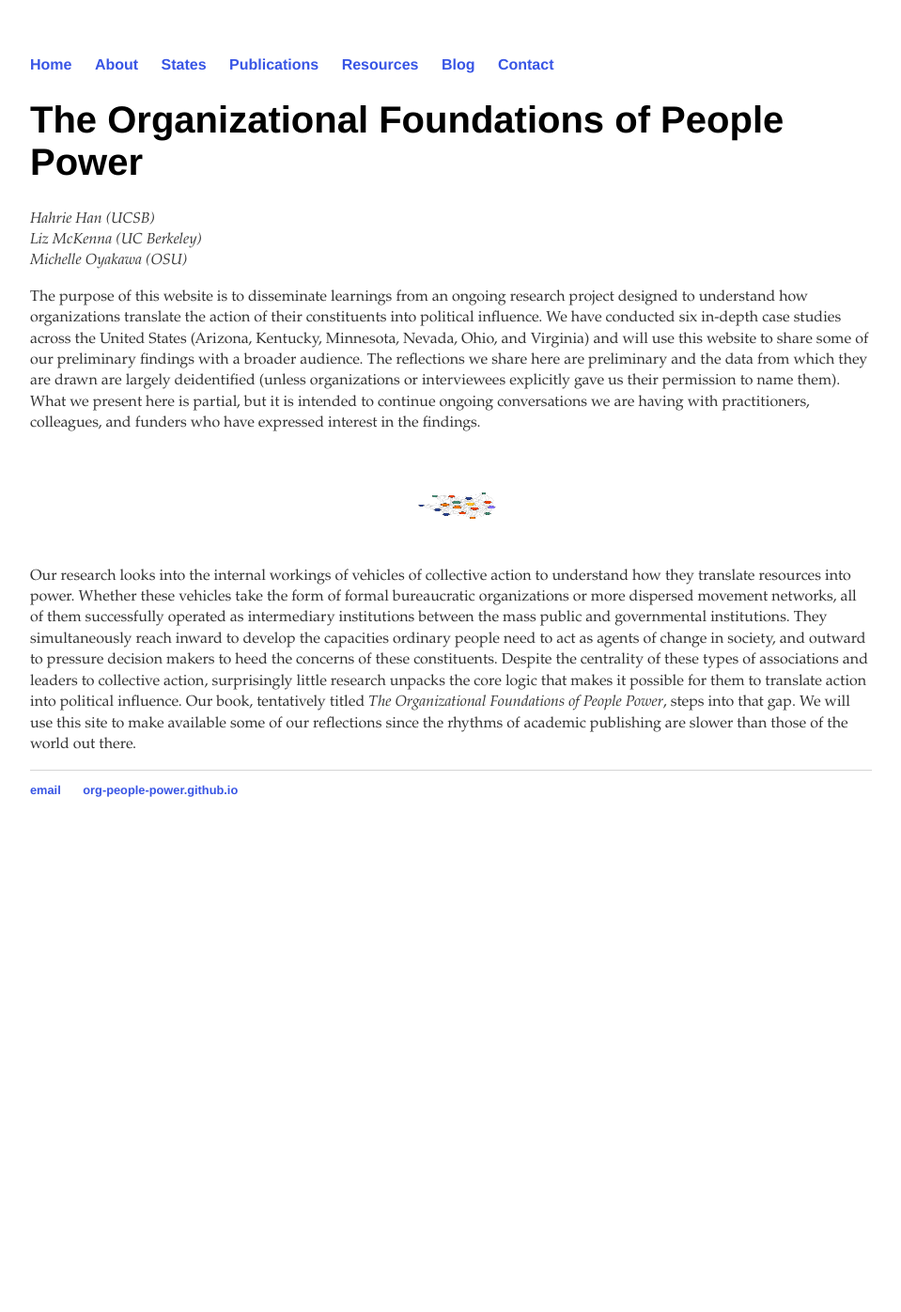
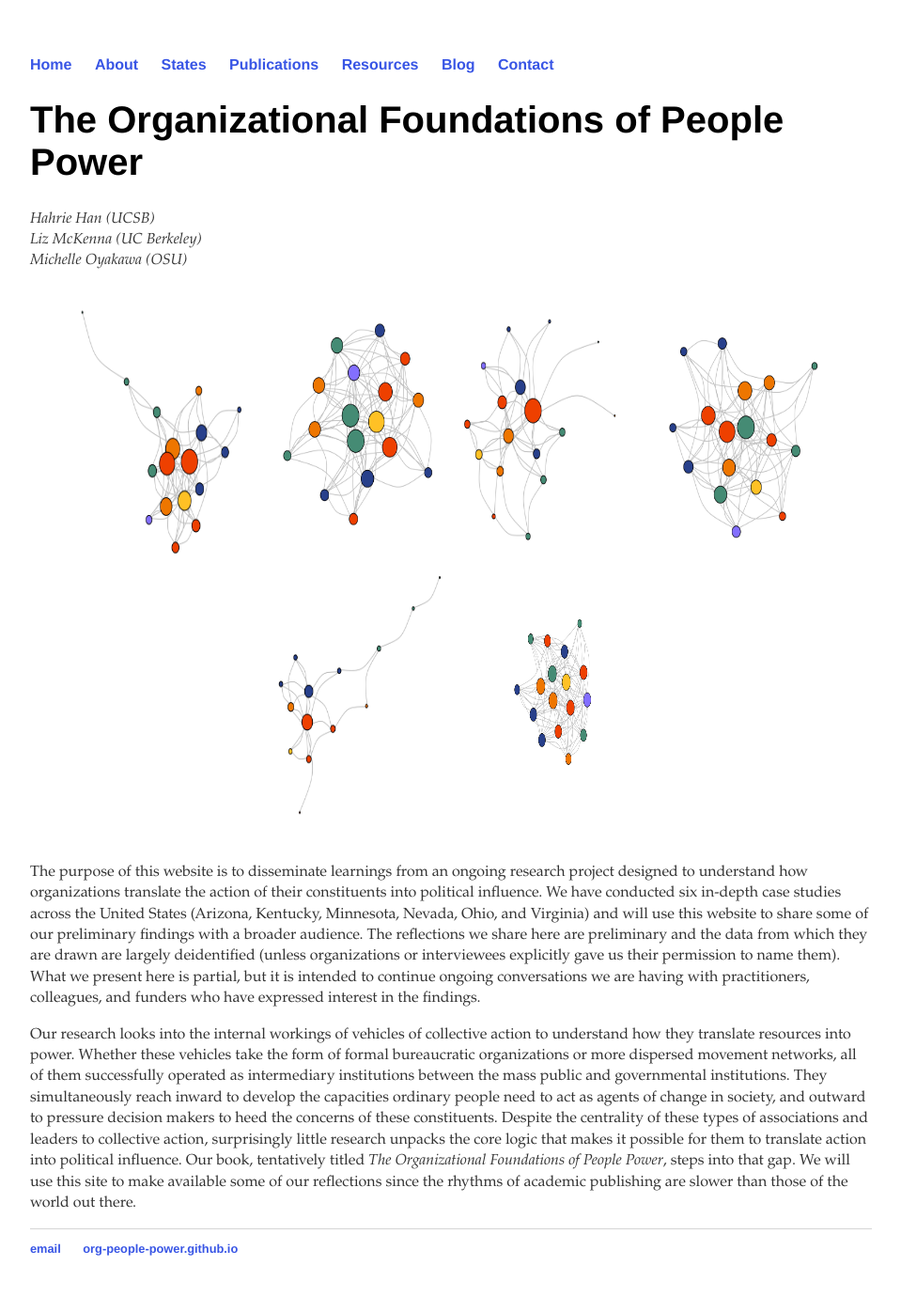
Before and after one commit to org-people-power/org-people-power.github.io, a Jekyll site: the page built from index.html, in a window 1280 px wide. Shown: the whole page at 94% size, without its empty margins (160-1119 px from the left). Built offline with Jekyll 4.4.1, drawn with Linux system fonts in a browser that asks for light colours; before the commit the page ends 908 px from its top, so only the background shows below that.

Commit message:
Update index.html

```diff
--- a/index.html
+++ b/index.html
@@ -9,14 +9,16 @@ title: The Organizational Foundations of People Power
 	<i> Liz McKenna (UC Berkeley) </i><br>
 	<i> Michelle Oyakawa (OSU) </i>
 	</p>
-
-	<p>The purpose of this website is to disseminate learnings from an ongoing research project designed to understand how organizations translate the action of their constituents into political influence. We have conducted six in-depth case studies across the United States (Arizona, Kentucky, Minnesota, Nevada, Ohio, and Virginia) and will use this website to share some of our preliminary findings with a broader audience. The reflections we share here  are preliminary and the data from which they are drawn are largely deidentified (unless organizations or interviewees explicitly gave us their permission to name them). What we present here is partial, but it is intended to continue ongoing conversations we are having with practitioners, colleagues, and funders who have expressed interest in the findings.</p>
-	<br>
 	<br>
  <center>
-<img src="/images/frame6.png" alt="HTML5 Icon" style="width:200px;height:50px;">
+<img src="/images/frame1.png" alt="HTML5 Icon" style="width:200px;height:276px;">
+	 <img src="/images/frame2.png" alt="HTML5 Icon" style="width:200px;height:276px;">
+	 <img src="/images/frame3.png" alt="HTML5 Icon" style="width:200px;height:276px;">
+	 <img src="/images/frame4.png" alt="HTML5 Icon" style="width:200px;height:276px;">
+	 <img src="/images/frame5.png" alt="HTML5 Icon" style="width:200px;height:276px;">
+	 <img src="/images/frame6.png" alt="HTML5 Icon" style="width:200px;height:276px;">
 	</center>
 <br>
-
+	<p>The purpose of this website is to disseminate learnings from an ongoing research project designed to understand how organizations translate the action of their constituents into political influence. We have conducted six in-depth case studies across the United States (Arizona, Kentucky, Minnesota, Nevada, Ohio, and Virginia) and will use this website to share some of our preliminary findings with a broader audience. The reflections we share here  are preliminary and the data from which they are drawn are largely deidentified (unless organizations or interviewees explicitly gave us their permission to name them). What we present here is partial, but it is intended to continue ongoing conversations we are having with practitioners, colleagues, and funders who have expressed interest in the findings.</p>
 	<p> Our research looks into the internal workings of vehicles of collective action to understand how they translate resources into power. Whether these vehicles take the form of formal bureaucratic organizations or more dispersed movement networks, all of them successfully operated as intermediary institutions between the mass public and governmental institutions.  They simultaneously reach inward to develop the capacities ordinary people need to act as agents of change in society, and outward to pressure decision makers to heed the concerns of these constituents. Despite the centrality of these types of associations and leaders to collective action, surprisingly little research unpacks the core logic that makes it possible for them to translate action into political influence. Our book, tentatively titled <i> The Organizational Foundations of People Power</i>, steps into that gap. We will use this site to make available some of our reflections since the rhythms of academic publishing are slower than those of the world out there.</p>
 </div><!-- /.blurb -->
```
